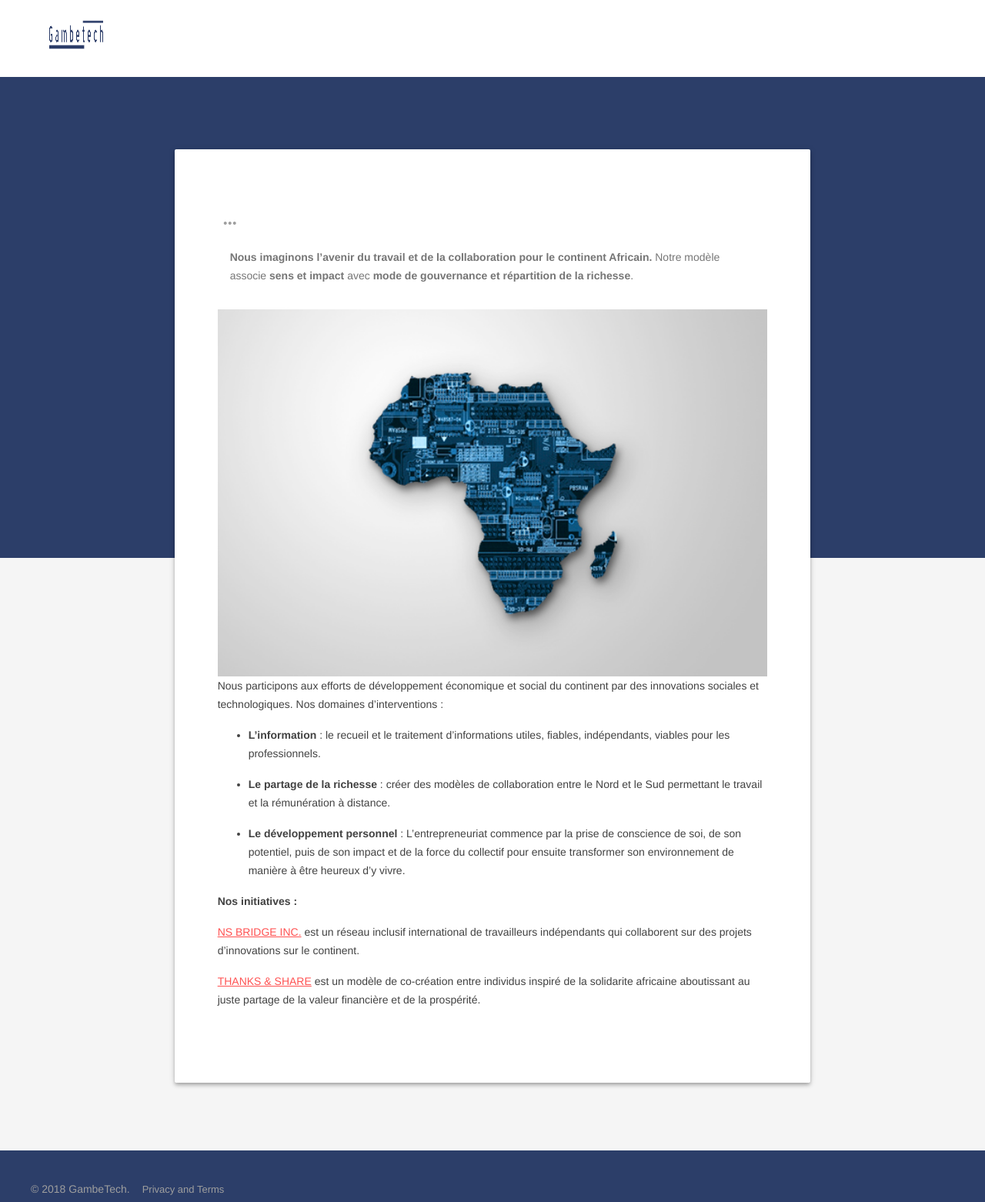
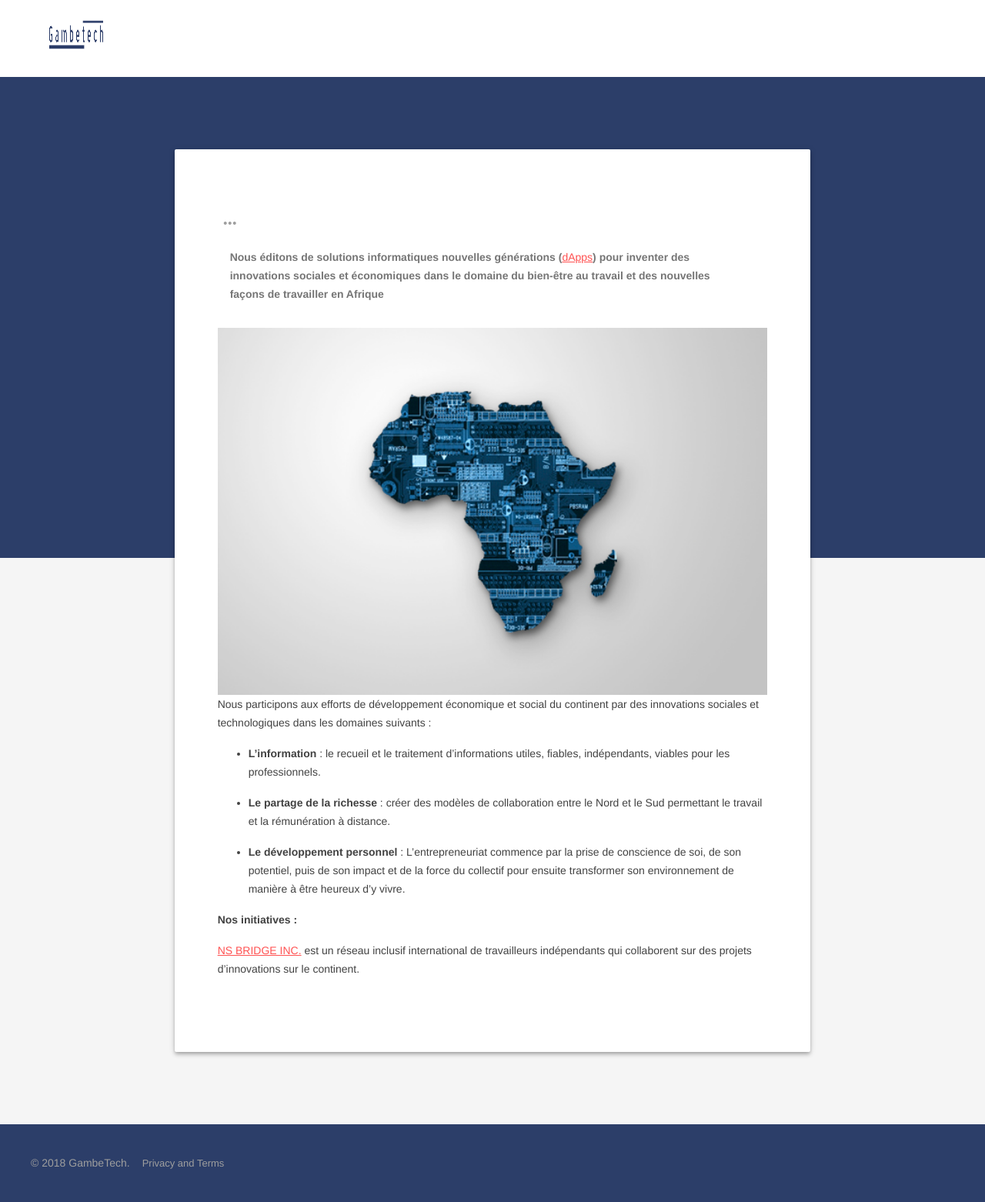
Before and after one commit to ng4e/ng4e.github.io, a Jekyll site: the page built from index.md, in a window 1280 px wide. Shown: the whole page at 77% size. Built offline with Jekyll 4.4.1, drawn with Linux system fonts in a browser that asks for light colours.

Commit message:
lastest pitch deck

```diff
--- a/index.md
+++ b/index.md
@@ -6,12 +6,13 @@ actions:
   url: "/about"
   icon: more_horiz
 image: "/assets/images/africa-tech.jpg"
-introduction: __Nous imaginons l’avenir du travail et de la collaboration pour le
-  continent Africain.__ Notre modèle associe **sens et impact** avec **mode de gouvernance
-  et répartition de la richesse**.
+introduction: __Nous  éditons de solutions informatiques nouvelles générations ([dApps](https://en.wikipedia.org/wiki/Decentralized_application
+  "Decentralized_application"))  pour inventer des innovations sociales et économiques
+  dans le domaine du bien-être au travail et des nouvelles façons de travailler en
+  Afrique__
 ---
 
-Nous participons aux efforts de développement économique et social du continent par des innovations sociales et technologiques. Nos domaines d'interventions :
+Nous participons aux efforts de développement économique et social du continent par des innovations sociales et technologiques dans les  domaines suivants :
 
 * __L’information__ : le recueil et le traitement d’informations utiles, fiables, indépendants, viables pour les professionnels.
 
@@ -22,5 +23,3 @@ Nous participons aux efforts de développement économique et social du continen
 **Nos initiatives :**
 
  [NS BRIDGE INC.](# "North South BRIDGE") est un réseau inclusif international de travailleurs indépendants qui collaborent sur des projets d'innovations sur le continent.
-
-[THANKS & SHARE](#) est un modèle de co-création entre individus inspiré de la solidarite africaine aboutissant au juste partage de la valeur financière et de la prospérité.
```
